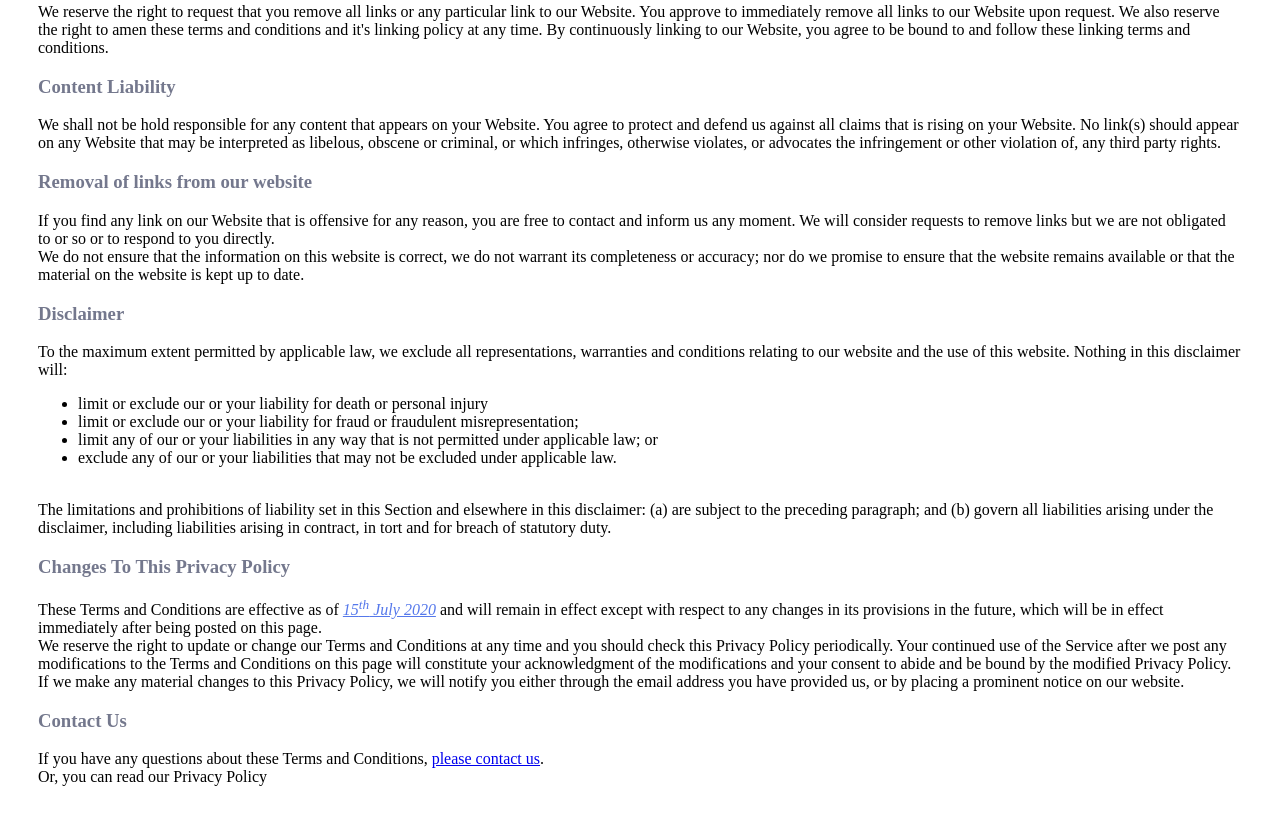
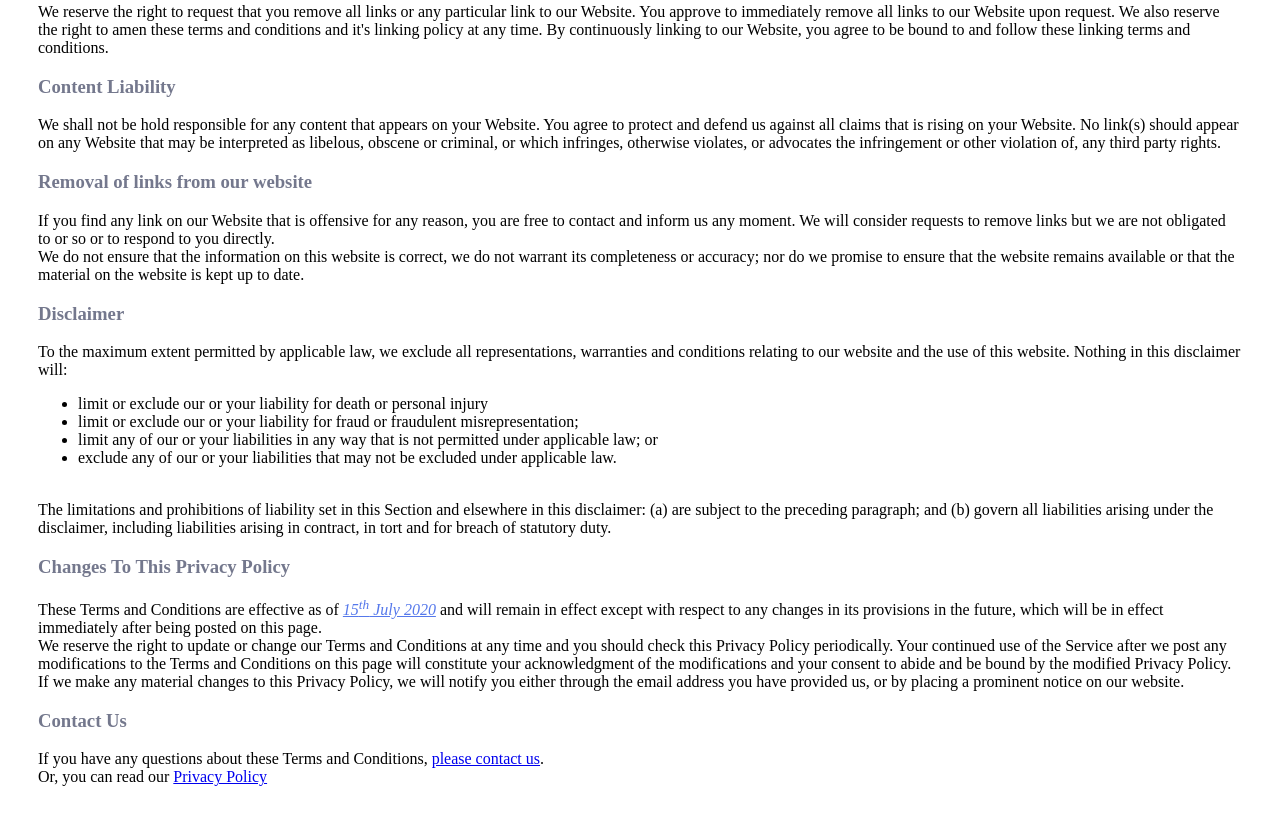
Before and after one commit to morelmiles/morelmiles.github.io, a website: page terms-and-conditions.html in a window 1280 px wide. Shown: the part 883-1707 px from the top of the page. Before the commit the page ends 1677 px from the top, so only its background shows below. Drawn offline with Linux system fonts and the light colour scheme.

Commit message:
Fix margin

```diff
--- a/terms-and-conditions.html
+++ b/terms-and-conditions.html
@@ -40,7 +40,7 @@
         padding: 20px;
       }
       div.main p:last-child {
-        border-bottom: 15px;
+        margin-bottom: 80px;
       }
       div.main {
         padding-left: 30px;
@@ -194,7 +194,7 @@
         <a href="mailto:hello@socialclark.com">please contact us</a>.
       </p>
 
-      <p>Or, you can read our <a href="socialclark.com/privacy-policy.html.html"></a>Privacy Policy</p>
+      <p>Or, you can read our <a href="socialclark.com/privacy-policy.html.html">Privacy Policy</a></p>
     </div>
   </body>
 </html>
```
